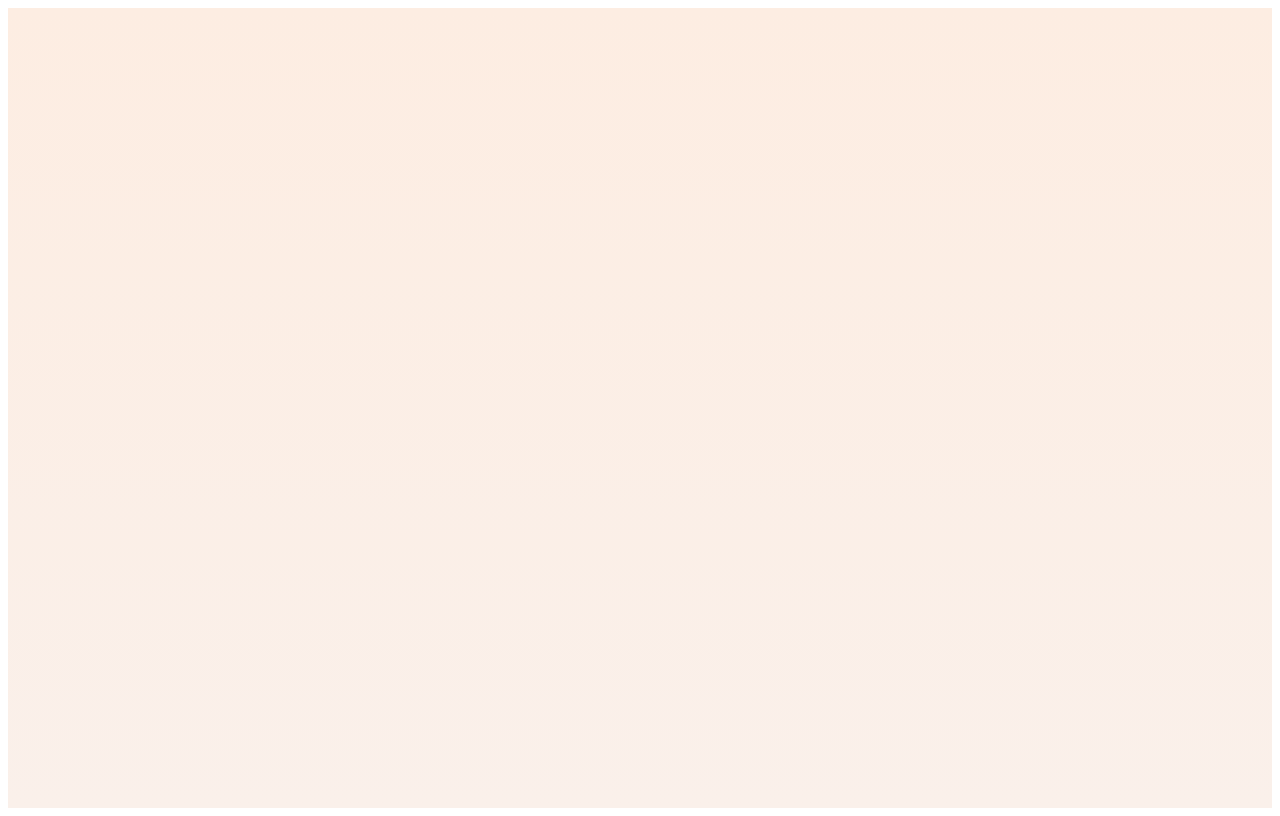
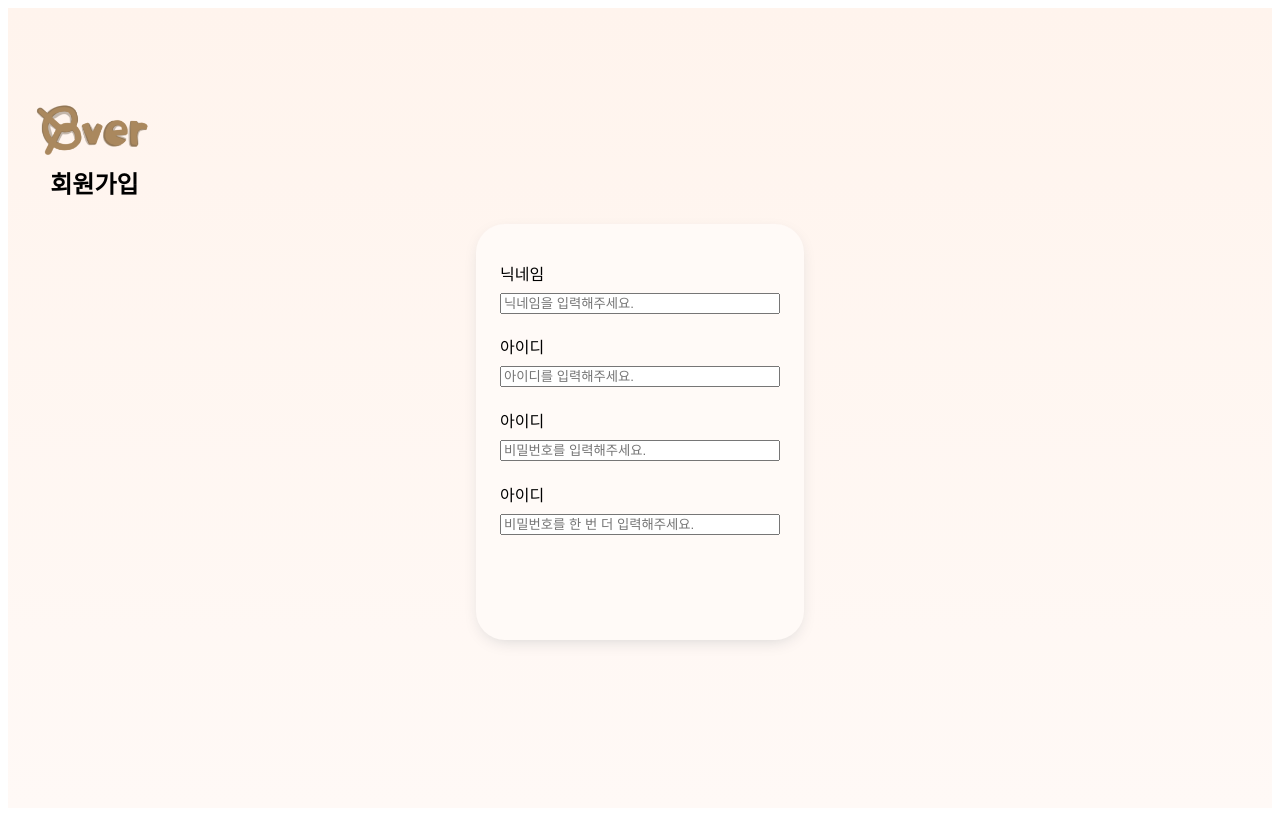
Before and after one commit to seojin-kim12/Front, a React (Create React App) app: page /signup in a window 1280 px wide. Built offline with nearby package versions, Linux system fonts and the light colour scheme.

Commit message:
add: state, design: 틀

```diff
--- a/src/pages/Home.jsx
+++ b/src/pages/Home.jsx
@@ -9,7 +9,7 @@ function Home() {
     return (
         <motion.div initial={{ opacity: 0 }} animate={{ opacity: 1 }} exit={{ opacity: 0 }}>
             <Container>
-
+                <Link to={'/signup'}>회원가입</Link>
             </Container>
         </motion.div>
     );
--- a/src/pages/Signup.jsx
+++ b/src/pages/Signup.jsx
@@ -4,17 +4,72 @@ import { motion } from "framer-motion";
 import React, { useState, useEffect } from 'react';
 import { Link, useNavigate } from 'react-router-dom';
 import styled from "styled-components";
+import logo from '../assets/logo.png'
+
+const Top = styled.div`
+    display: flex;
+    flex-direction: column;
+    margin-right: auto;
+    margin-top: 5rem;
+    margin-left: 0.5rem;
+
+    img {
+        width: 8.8rem;
+        height: 4.8rem;
+    }
+
+    p {
+        margin: 0;
+        padding-left: 1rem;
+        font-size: 1.5rem;
+        font-weight: 650;
+    }
+`
+
+const Input = styled.div`
+    display: flex;
+    flex-direction: column;
+    margin-top: 1.5rem;
+    background-color: #fffaf7;
+    width: 17.5rem;
+    height: 24rem;
+    padding: 1rem 1.5rem;
+    border-radius: 1.8rem;
+    box-shadow: 0 5px 18px -7px #c9c9c9;
+
+    p {
+        text-align: left;
+        margin-top: 1.3rem;
+        margin-bottom: 0.5rem;
+    }
+`
 
 function Signup() {
     const navigate = useNavigate();
 
     const [nickname, setNickname] = useState('');
+    const [id, setId] = useState('');
+    const [password, setPassword] = useState('');
+    const [rePassword, setRePassword] = useState('');
 
 
     return (
         <motion.div initial={{ opacity: 0 }} animate={{ opacity: 1 }} exit={{ opacity: 0 }}>
             <Container>
-
+                <Top>
+                    <img src={logo} alt="Bver" />
+                    <p>회원가입</p>
+                </Top>
+                <Input>
+                    <p>닉네임</p>
+                    <input type="text" value={nickname} placeholder='닉네임을 입력해주세요.' />
+                    <p>아이디</p>
+                    <input type="text" value={id} placeholder='아이디를 입력해주세요.' />
+                    <p>아이디</p>
+                    <input type="passward" value={password} placeholder='비밀번호를 입력해주세요.' />
+                    <p>아이디</p>
+                    <input type="passward" value={rePassword} placeholder='비밀번호를 한 번 더 입력해주세요.' />
+                </Input>
             </Container>
         </motion.div>
     );
--- a/src/styles/global.jsx
+++ b/src/styles/global.jsx
@@ -8,11 +8,12 @@ export const Container = styled.div`
     min-height: 100vh;
     position: relative;
     text-align: center;
-    background: linear-gradient(to bottom, #fdede2, #faf0ea);
+    background: linear-gradient(to bottom, #fff4ed, #fff9f6);
     background-size: cover;
     -ms-overflow-style: none;
     scrollbar-width: none;
     align-items: center;
+    font-family: Roboto;
 
     @media (hover: hover) {
         width: 390px;
```
Also changed, not shown: src/assets/image 8.svg (added).
